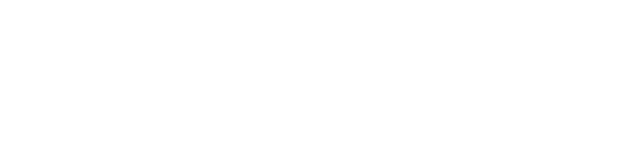
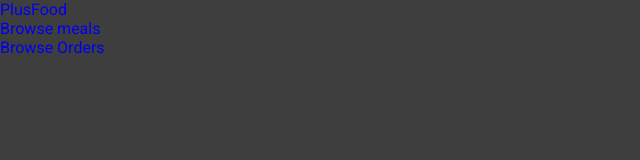
Before and after one commit to ZeroPlus93/plusfood-project, a plain HTML site: page index.html in a window 1280 px wide. Shown: the whole page, without its empty margins (0-640 px from the left). Drawn offline with Linux system fonts and the light colour scheme.

Commit message:
Added HTML skeleton for header & default styling reset

```diff
--- a/index.html
+++ b/index.html
@@ -1,12 +1,35 @@
 <!DOCTYPE html>
 <html lang="en">
-<head>
-    <meta charset="UTF-8">
-    <meta http-equiv="X-UA-Compatible" content="IE=edge">
-    <meta name="viewport" content="width=device-width, initial-scale=1.0">
-    <title>Document</title>
-</head>
-<body>
+  <head>
+    <meta charset="UTF-8" />
+    <meta http-equiv="X-UA-Compatible" content="IE=edge" />
+    <meta name="viewport" content="width=device-width, initial-scale=1.0" />
+    <title>PlusFood Webshop</title>
+    <link rel="preconnect" href="https://fonts.googleapis.com" />
+    <link rel="preconnect" href="https://fonts.gstatic.com" crossorigin />
+    <link
+      href="https://fonts.googleapis.com/css2?family=Roboto:wght@300;400;700&display=swap"
+      rel="stylesheet"
+    />
+    <link rel="stylesheet" href="./styles/styles.css" />
+    <link rel="icon" href="./images/icons/hamburger.2.png" />
+  </head>
+  <body>
+    <header #main-header>
+        <a class="logo" href="index.html">PlusFood</a>
+        <nav>
+            <ul class="nav__list">
+                <li class="nav_links">
+                    <a href="#">Browse meals</a>
+                </li>
+                <li class="nav_links">
+                    <a href="#">Browse Orders</a>
+                </li>
+            </ul>
+        </nav>
+    </header>
+    <main>
 
-</body>
+    </main>
+  </body>
 </html>
--- a/styles/styles.css
+++ b/styles/styles.css
@@ -0,0 +1,16 @@
+* {
+    padding: 0;
+    margin: 0;
+    box-sizing: border-box;
+}
+img {
+    max-width: 100%;
+}
+body {
+    font-family: 'Roboto',sans-serif;
+    color: rgb(255, 189, 66);
+    background-color: rgb(62, 62, 62);
+}
+a {
+    text-decoration: none;
+}
```
